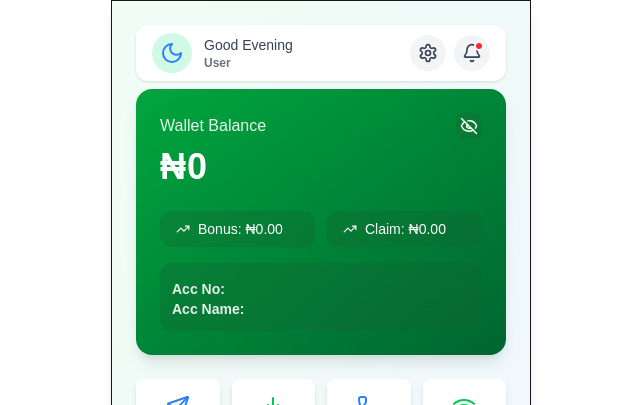
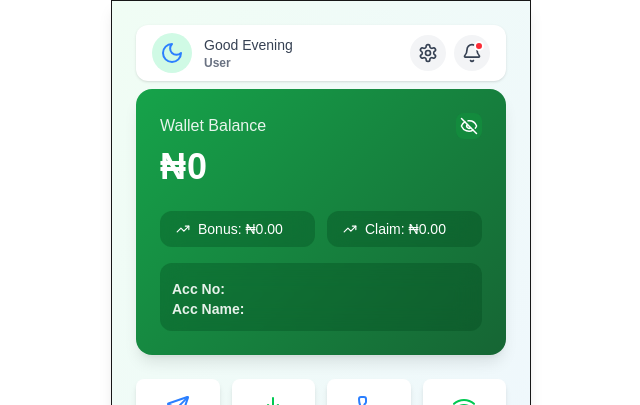
Before and after one commit to eduwatechnologies/Vtu_fe, a Next.js app: page /dashboard in a window 1280 px wide. Shown: the top 405 px of the page, without its empty margins (319-959 px from the left). Built offline with nearby package versions, Linux system fonts and the light colour scheme; no server answers; sample sign-in values are in the browser's storage.

Commit message:
new issue fixed...

```diff
--- a/app/dashboard/buyAirtime/page.tsx
+++ b/app/dashboard/buyAirtime/page.tsx
@@ -143,7 +143,9 @@ export default function BuyAirtime() {
             onSubmit={() => {}} // Empty handler since we're using custom submission
           >
             {({ values, setFieldValue, isValid, dirty }) => {
-              const discount = 2;
+              const discountPercentage = 2; // 2% discount
+              const discount =
+                (Number(values.amount) * discountPercentage) / 100;
               const finalAmount = Math.max(0, Number(values.amount) - discount);
 
               return (
--- a/app/dashboard/home.tsx
+++ b/app/dashboard/home.tsx
@@ -80,7 +80,15 @@ export const HomeDashboard = () => {
     <div className=" ">
       <ApHomeHeader />
 
-      <div className="bg-gradient-to-br from-green-600 to-green-800 text-white rounded-2xl p-6 shadow-lg ring-1 ring-white/10 mb-6 transition-transform hover:scale-[1.01]">
+      <div
+        className="  bg-gradient-to-br from-green-600 to-green-800 text-white
+    rounded-2xl p-6 shadow-lg
+    ring-1 ring-white/10 mb-6
+    transform-gpu transition-transform duration-200 ease-out
+    hover:scale-[1.01]
+    will-change-transform
+    [background:linear-gradient(135deg,#16a34a,#166534)]"
+      >
         {/* Wallet balance header */}
         <div className="flex justify-between items-center mb-2">
           <h2 className="text-base font-medium opacity-90">Wallet Balance</h2>
--- a/app/globals.css
+++ b/app/globals.css
@@ -47,7 +47,7 @@ body {
 
 /* Safari-safe glass cards */
 .glass-card {
-  background-color: rgba(22, 101, 52, 0.3); /* translucent green */
+  background-color: rgba(3, 66, 28, 0.3); /* translucent green */
   -webkit-backdrop-filter: blur(12px);
   backdrop-filter: blur(12px);
   border-radius: 0.75rem; /* Tailwind rounded-lg */
@@ -55,7 +55,7 @@ body {
 }
 
 .glass-card-sm {
-  background-color: rgba(22, 101, 52, 0.3);
+  background-color: rgba(18, 150, 62, 0.514);
   -webkit-backdrop-filter: blur(12px);
   backdrop-filter: blur(12px);
   border-radius: 0.5rem; /* Tailwind rounded-md */
```
